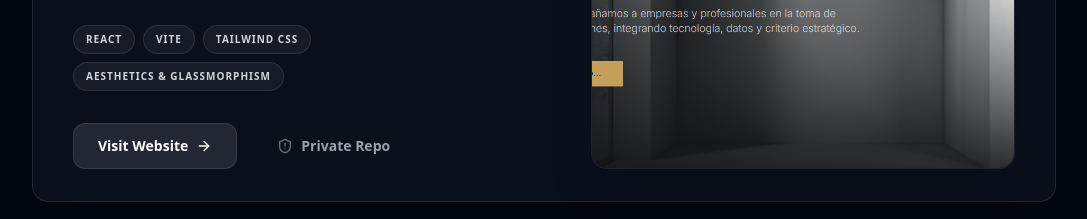
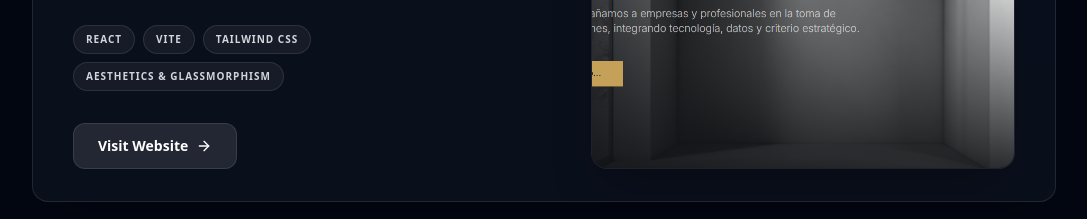
Before and after one commit to HarrodPablo/portfolio-pabloharrod, a React (Vite) app: page / in a window 1280 px wide. Shown: the part 2300-2519 px from the top of the page, without its empty margins (96-1183 px from the left). Built offline with nearby package versions, Linux system fonts and the light colour scheme; a web font is replaced by a local one.

Commit message:
Eliminar boton Private Repo de las tarjetas

```diff
--- a/src/components/Projects.jsx
+++ b/src/components/Projects.jsx
@@ -246,7 +246,7 @@ export default function Projects() {
                           <ArrowRight className="w-4 h-4" />
                         </a>
 
-                        {project.isPrivate ? (
+                        {project.isPrivate && (
                           <button
                             onClick={() => setShowArchModal(true)}
                             className="inline-flex items-center justify-center gap-2 px-6 py-3 rounded-xl text-sm font-bold bg-accent-violet hover:bg-accent-violet-hover text-white transition-all duration-300 shadow-lg shadow-accent-violet/20 cursor-pointer"
@@ -254,18 +254,6 @@ export default function Projects() {
                             <Info className="w-4 h-4" />
                             <span>{t('projects.btnInfo')}</span>
                           </button>
-                        ) : (
-                          <a
-                            href="#"
-                            onClick={(e) => {
-                              e.preventDefault();
-                              alert("Codebase is private under organizational controls.");
-                            }}
-                            className="inline-flex items-center justify-center gap-2 px-6 py-3 rounded-xl text-sm font-bold text-gray-400 hover:text-gray-200 transition-all cursor-pointer"
-                          >
-                            <ShieldAlert className="w-4 h-4 text-gray-500" />
-                            <span>{t('projects.btnPrivate')}</span>
-                          </a>
                         )}
                       </div>
                     </div>
```
